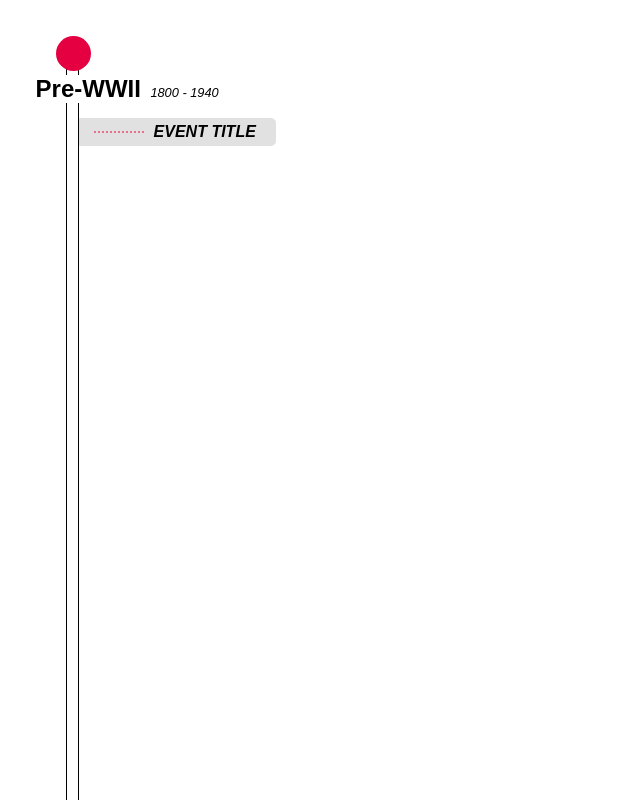
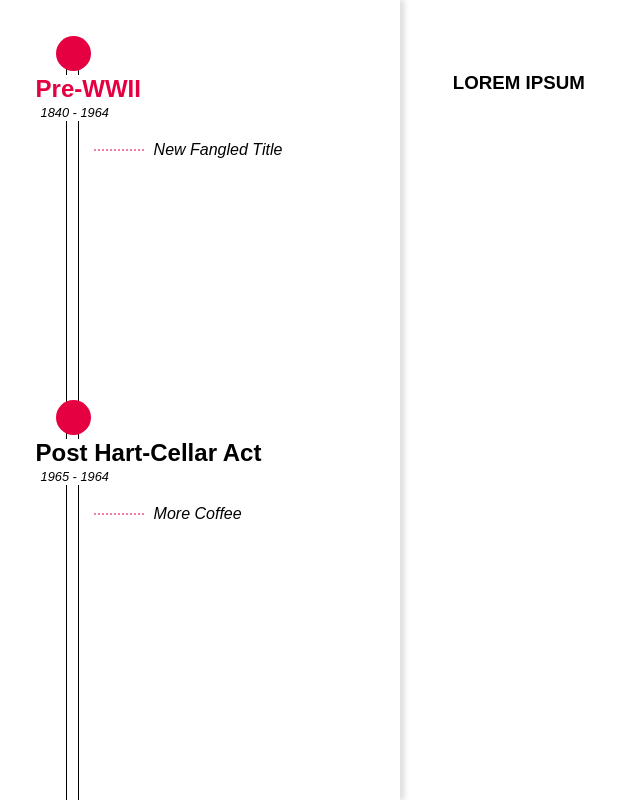
Before and after one commit to sookiemonster/menasa150, a Flask app: page / in a window 1280 px wide. Shown: the whole page, without its empty margins (0-640 px from the left). Run offline with Flask 3, Linux system fonts and the light colour scheme.

Commit message:
Add jinja automated timeline

```diff
--- a/__init__.py
+++ b/__init__.py
@@ -1,7 +1,7 @@
 from flask import Flask, render_template
 import os, json
 
-DATA_FILE = ""
+MASTER = os.path.join("articles", "timeline.json")
 
 def create_app():
     app = Flask(__name__, static_url_path='', static_folder='')
@@ -22,11 +22,11 @@ app = create_app()
 
 @app.route("/", methods=['GET', 'POST'])
 def resume():
-    data = {}
-   #  with open(DATA_FILE, "r") as f:
-   #      data = json.loads(f.read())
+    timeline_data = {}
+    with open(MASTER, "r") as f:
+        timeline_data = json.loads(f.read())
 
-    return render_template("content.j2")
+    return render_template("content.j2", timeline=timeline_data)
 
 if __name__ == "__main__":
     app.debug = True
--- /dev/null
+++ b/articles/timeline.json
@@ -0,0 +1,33 @@
+{
+   "section1" : {
+      "title" : "Pre-WWII",
+      "date_range" : "1840 - 1964",
+      "section_no" : 1,
+      "anchor" : "section1",
+      "event_list" :
+      [
+         {
+            "title" : "New Fangled Title",
+            "timeline_title" : "NF Title",
+            "anchor" : "nft",
+            "content_file" : "nf.txt"
+         }
+      ]
+   },
+
+   "section2" : {
+      "title" : "Post Hart-Cellar Act",
+      "date_range" : "1965 - 1964",
+      "section_no" : 2,
+      "anchor" : "section2",
+      "event_list" :
+      [
+         {
+            "title" : "More Coffee",
+            "timeline_title" : "More Coffee",
+            "anchor" : "mcf",
+            "content_file" : "mcf.txt"
+         }
+      ]
+   }
+}
--- a/css/content.css
+++ b/css/content.css
@@ -75,32 +75,6 @@
     opacity: 1;
   }
 }
-h1 {
-  font-family: "Nunito Sans", sans-serif;
-  font-weight: 900;
-  font-size: calc(10rem + 8vw);
-  margin: -5rem 0 -6rem;
-  color: #000000;
-}
-
-h3 {
-  font-family: "Nunito Sans", sans-serif;
-  font-weight: 600;
-  font-size: 1.75rem;
-  margin: 0;
-  color: #e50041;
-}
-
-.landing-bg-text {
-  background: url(../../img/landing_light.jpg) -800px;
-  background-color: #121212;
-  background-size: auto 90vh;
-  background-clip: text;
-  -webkit-background-clip: text;
-  color: transparent;
-  -webkit-text-fill-color: transparent;
-}
-
 * {
   box-sizing: border-box;
 }
@@ -133,7 +107,7 @@ body {
   margin: 0;
   padding: 0;
   display: grid;
-  grid-template-columns: minmax(400px, 2fr) 5fr;
+  grid-template-columns: minmax(400px, 1fr) 5fr;
 }
 
 .timeline-container {
@@ -144,6 +118,7 @@ body {
   max-height: 100vh;
   overflow-y: hidden;
   padding: calc(20px + 2vh) calc(10px + 2vw);
+  box-shadow: 5px 0 5px #e1e1e1;
 }
 .timeline-container .line {
   position: absolute;
@@ -166,7 +141,7 @@ body {
   cursor: pointer;
 }
 .timeline-container .timeline-section .section-header h2 {
-  display: inline-block;
+  display: block;
   font-weight: 600;
   transition: cubic-bezier(0.54, 1.5, 0.71, 1.07) 0.2s;
   margin: 0;
@@ -205,7 +180,8 @@ body {
   padding: 5px 20px 5px 15px;
   border-radius: 0px 5px 5px 0px;
   gap: 10px;
-  cursor: pointer;
+  text-decoration: none;
+  color: #000000;
   transition: background-color 200ms ease;
   transition: ease 0.2s;
 }
@@ -232,4 +208,11 @@ body {
   letter-spacing: 0px;
 }
 
+.content-container {
+  width: 100%;
+  height: 100%;
+  padding: calc(40px + 1vw);
+  overflow-y: scroll;
+}
+
 /*# sourceMappingURL=content.css.map */
--- /dev/null
+++ b/css/sass/_landing_text.scss
@@ -0,0 +1,37 @@
+@use 'variables' as *;
+@use 'transition' as *;
+
+$h3-height: 0.5rem;
+$h3-scale: 1vw;
+$h1-base-height: 4rem;
+$h1-scale: 12vw;
+$h1-margin-correction: calc($h1-scale / -5);
+
+h1 {
+   font-family: $primary-font;
+   font-weight: 900;
+   font-size: calc($h1-base-height + $h1-scale);
+   line-height: calc($h1-base-height + $h1-scale);
+   margin: 0 0 $h1-margin-correction;
+
+   color: $black;
+}
+
+h3 {
+   font-family: $primary-font;
+   font-weight: 600;
+   font-size: calc($h3-height + $h3-scale);
+   margin: 0;
+
+   color: $highlight;
+}
+
+.landing-bg-text {
+   background: url(../../img/landing_light.jpg) -800px ;
+   background-color: $dark-gray;
+   background-size: auto 90vh;
+   background-clip: text;
+   -webkit-background-clip: text;
+   color: transparent;
+   -webkit-text-fill-color: transparent;
+}
--- a/css/sass/_text.scss
+++ b/css/sass/_text.scss
@@ -1,37 +1 @@
 @use 'variables' as *;
-@use 'transition' as *;
-
-$h3-height: 0.5rem;
-$h3-scale: 1vw;
-$h1-base-height: 4rem;
-$h1-scale: 12vw;
-$h1-margin-correction: calc($h1-scale / -5);
-
-h1 {
-   font-family: $primary-font;
-   font-weight: 900;
-   font-size: calc($h1-base-height + $h1-scale);
-   line-height: calc($h1-base-height + $h1-scale);
-   margin: 0 0 $h1-margin-correction;
-
-   color: $black;
-}
-
-h3 {
-   font-family: $primary-font;
-   font-weight: 600;
-   font-size: calc($h3-height + $h3-scale);
-   margin: 0;
-
-   color: $highlight;
-}
-
-.landing-bg-text {
-   background: url(../../img/landing_light.jpg) -800px ;
-   background-color: $dark-gray;
-   background-size: auto 90vh;
-   background-clip: text;
-   -webkit-background-clip: text;
-   color: transparent;
-   -webkit-text-fill-color: transparent;
-}
--- /dev/null
+++ b/css/sass/_timeline.scss
@@ -0,0 +1,4 @@
+// Content Variables
+$circle-offset-x: 20px;
+$event-offset-x: 43px;
+$timeline-offset-x: calc(40px + 2vw);
--- a/css/sass/content.scss
+++ b/css/sass/content.scss
@@ -7,7 +7,6 @@
 $circle-offset-x: 20px;
 $event-offset-x: 43px;
 $timeline-offset-x: calc(40px + 2vw);
-
 
 @mixin fill-container {
    width: 100%;
@@ -48,7 +47,7 @@ body {
    @include fill-container;
    @include no-bounds;
    display: grid;
-   grid-template-columns: minmax(400px, 2fr) 5fr;
+   grid-template-columns: minmax(400px, 1fr) 5fr;
 }
 
 .timeline-container {
@@ -61,6 +60,7 @@ body {
    overflow-y: hidden;
 
    padding: calc(20px + 2vh) calc(10px + 2vw);
+   box-shadow: 5px 0 5px $light-gray;
 
    .line {
       position: absolute;
@@ -88,7 +88,7 @@ body {
          cursor: pointer;
 
          h2 {
-            display: inline-block;
+            display: block;
             font-weight: 600;
             transition: cubic-bezier(.54,1.5,.71,1.07) .2s;
             // transition: color ease .2s;
@@ -144,7 +144,10 @@ body {
       padding: 5px 20px 5px 15px;
       border-radius: 0px 5px 5px 0px;
       gap: 10px;
-      cursor: pointer;
+
+      text-decoration: none;
+      color: $black;
+
       @include smooth-bg-color;
       transition: ease .2s;
 
@@ -183,4 +186,8 @@ body {
 
 .content-container {
 
+   @include fill-container;
+   padding: calc(40px + 1vw);
+
+   overflow-y: scroll;
 }
--- a/css/sass/landing.scss
+++ b/css/sass/landing.scss
@@ -1,6 +1,6 @@
 @use 'variables' as *;
 @use 'button' as *;
-@use 'text' as *;
+@use 'landing_text' as *;
 @use 'transition' as *;
 
 @mixin fill-container {
--- a/js/timeline.js
+++ b/js/timeline.js
@@ -7,7 +7,7 @@ let sectionIdPrefix = "timeline-sec-";
 /**
  * Remove '.active' from all timeline elements
  */
-let strip_active = () => {
+let clear_active = () => {
    for (i = 0; i < timeline_events.length; i++) {
       timeline_events[i].classList.remove('active');
    }
@@ -24,7 +24,7 @@ let init_listeners = () => {
    for (i = 0; i < timeline_events.length; i++) {
       timeline_events[i].addEventListener('click', (e) => {
          // console.log(e.target);
-         strip_active();
+         clear_active();
          // Highlight event
          highlightElement(e.currentTarget);
 
@@ -43,10 +43,38 @@ let init_listeners = () => {
    for (i = 0; i < timeline_sections.length; i++) {
       timeline_sections[i].addEventListener('click', (e) => {
          // console.log(e.target);
-         strip_active();
+         clear_active();
          e.currentTarget.classList.add('active');
       });
    }
 }
 
 init_listeners();
+highlightElement(timeline_sections[0]);
+
+// Highlight Scrolling
+
+// let options = {
+//    rootMargin: '0px',
+//    threshold: 0.2
+// }
+
+
+// let callback = (entries, observer) => {
+//    entries.forEach(entry => {
+//       if (entry.isIntersecting){
+//          clear_active();
+//          console.log(entry.target);
+//          let topic = entry.target.dataset.topic;
+//          let navItem = document.querySelector(`a[href="#${topic}"]`).parentElement;
+//          // console.log(navItem);
+//          updateCurrent(navItem);
+//       }
+//    });
+// };
+
+// let observer = new IntersectionObserver(callback, options);
+
+// for (let i = 0; i < topics.length; i++) {
+//    observer.observe(topics[i]);
+// };
--- /dev/null
+++ b/templates/components.j2
@@ -0,0 +1,33 @@
+{# Timeline Creation #}
+
+{% macro timeline_event(title, anchor) -%}
+<a class="event-container" href="#{{ anchor }}">
+   <svg class="event-dash" viewBox="0 0 50 2" xmlns="http://www.w3.org/2000/svg">
+      <line x1="0" y1="1" x2="50" y2="1" stroke-dasharray="2"/>
+   </svg>
+   <span id="timeline-{{ anchor }}" class="event-title">{{ title }}</span>
+</a>
+{%- endmacro %}
+
+{% macro timeline_section(s) -%}
+<section class="timeline-section noselect">
+   <svg class="time-dot" viewBox="0 0 2 2" xmlns="http://www.w3.org/2000/svg">
+      <circle cx="1" cy="1" r="1" />
+      </svg>
+   <div class="section-header" id="timeline-sec-{{ s['section_no'] }}">
+      <h2>{{ s['title'] }}</h2>
+      <span class="timespan">{{ s['date_range'] }}</span>
+   </div>
+   <div class="event-list" data-section-no="{{ s['section_no'] }}">
+      {% for event in s['event_list'] %}
+         {{ timeline_event(event['title'], event['anchor']) }}
+      {% endfor %}
+   </div>
+</section>
+{%- endmacro %}
+
+{% macro list_sections(a) -%}
+{%- for section in a %}
+{{ timeline_section(a[section]) }}
+{%- endfor %}
+{%- endmacro%}
--- a/templates/content.j2
+++ b/templates/content.j2
@@ -1,24 +1,4 @@
-{% macro scaffold_timeline(section_title, section_time, event_list) -%}
-<div class="timeline-section noselect">
-   <svg class="time-dot" viewBox="0 0 2 2" xmlns="http://www.w3.org/2000/svg">
-      <circle cx="1" cy="1" r="1" />
-      </svg>
-   <div class="section-header" id="timeline-sec-1">
-      <h2>{{ section_title }}</h2>
-      <span class="timespan">{{ section_time }}</span>
-   </div>
-   <div class="event-list">
-      <div class="event-container active">
-         <svg class="event-dash" viewBox="0 0 50 2" xmlns="http://www.w3.org/2000/svg">
-            <line x1="0" y1="1" x2="50" y2="1" stroke-dasharray="2"/>
-         </svg>
-         {% for i in range(event_list|length) %}
-         <span id='timeline-ev-{{ i }}' class="event-title">EVENT TITLE</span>
-         {%endfor %}
-      </div>
-   </div>
-</div>
-{%- endmacro %}
+{% import 'components.j2' as c -%}
 
 <!DOCTYPE html>
 <html lang="en">
@@ -39,28 +19,12 @@
       <div class="layout-container">
          <div class="timeline-container">
             <div class="line"></div>
-            <div class="timeline-section noselect">
-               <svg class="time-dot" viewBox="0 0 2 2" xmlns="http://www.w3.org/2000/svg">
-                  <circle cx="1" cy="1" r="1" />
-                </svg>
-               <div class="section-header" id="timeline-sec-1">
-                  <h2>Pre-WWII</h2>
-                  <span class="timespan">1800 - 1940</span>
-               </div>
-               <div class="event-list">
-                  <div class="event-container active">
-                     <svg class="event-dash" viewBox="0 0 50 2" xmlns="http://www.w3.org/2000/svg">
-                        <line x1="0" y1="1" x2="50" y2="1" stroke-dasharray="2"/>
-                     </svg>
-                     <span id="timeline-ev-1" class="event-title">EVENT TITLE</span>
-                  </div>
-               </div>
-            </div>
+            {{ c.list_sections(timeline) }}
          </div>
-         <div class="content">
+         <div class="content-container">
             <section id="chapter-1">
                <article id="ev1">
-                  <h1></h1>
+                  <h1>LOREM IPSUM</h1>
 
                </article>
             </section>
@@ -69,5 +33,6 @@
          </div>
       </div>
    </body>
-   <script src="js/script.js"></script>
+   <script src="{{ url_for('static', filename='js/script.js') }}"></script>
+   <script src="{{ url_for('static', filename='js/timeline.js') }}"></script>
 </html>
```
Also changed, not shown: articles/mcf.txt (added, +9 -0 lines), articles/nf.txt (added, +15 -0 lines), history.html (+8 -8 lines).
